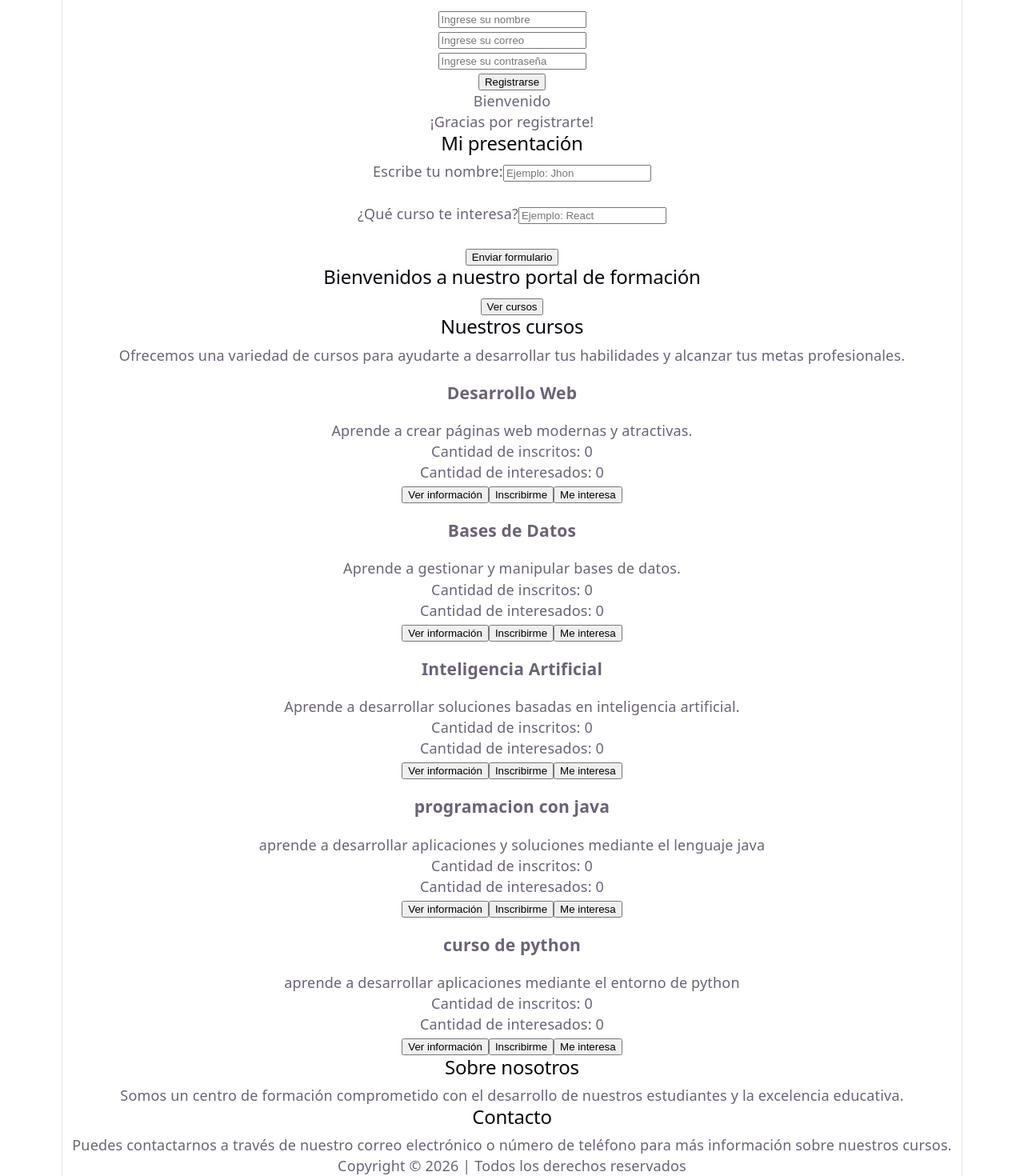
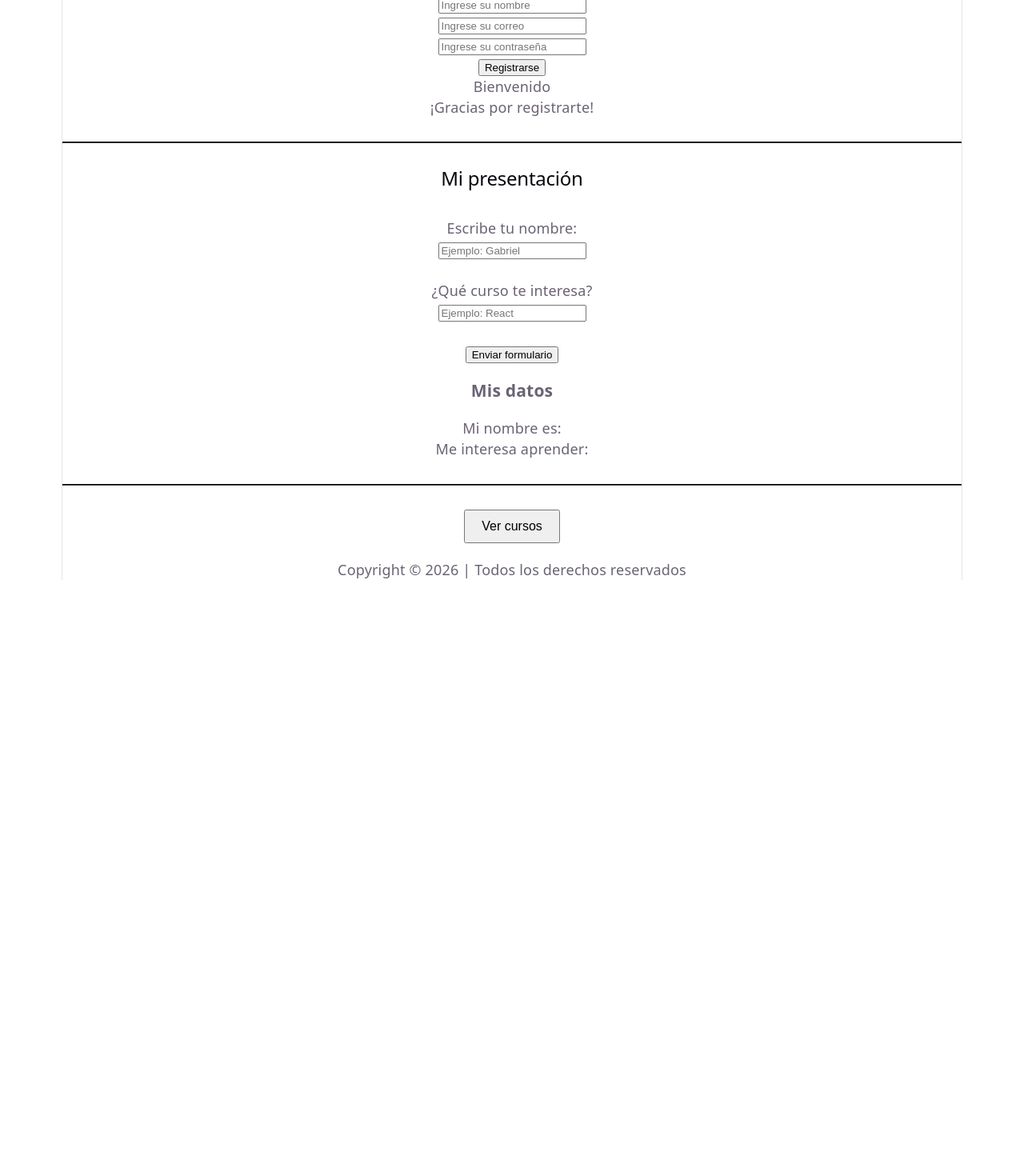
Before and after one commit to Jhonberrio24/proyecto-react, a React (Vite) app: page / in a window 1280 px wide. Shown: the part 248-1718 px from the top of the page at 80% size. After the commit the page ends 973 px from the top, so only its background shows below. Built offline with nearby package versions, Linux system fonts and the light colour scheme.

Commit message:
Actualizacion de codigo

```diff
--- a/src/App.jsx
+++ b/src/App.jsx
@@ -1,74 +1,80 @@
-import Header from "./Components/Header";
-import Navbar from "./Components/Navbar";
-import Curso from './components/Curso';
-import Footer from "./Components/Footer";
+import { useState } from "react";
+import Navbar from "./components/Navbar";
+import Header from "./components/Header";
 import RegistroAprendiz from "./components/RegistroAprendiz";
-import PresentacionAprendiz from "./Components/PresentacionAprendiz";
+import PresentacionAprendiz from "./components/PresentacionAprendiz";
+import Curso from "./components/Curso";
+import Footer from "./components/Footer";
+import "./App.css";
 
 function App() {
-  function saludar() {
-    alert("¡Bienvenido a nuestro portal de formación!");
-  }
+  const [mostrarCursos, setMostrarCursos] = useState(false);
+
+
+  const listaCursos = [
+    {
+      id: 1,
+      titulo: "Desarrollo Web",
+      descripcion: "Aprende a crear páginas web modernas y atractivas.",
+    },
+    {
+      id: 2,
+      titulo: "Bases de Datos",
+      descripcion: "Aprende a gestionar y manipular bases de datos.",
+    },
+    {
+      id: 3,
+      titulo: "Inteligencia Artificial",
+      descripcion: "Aprende a desarrollar soluciones basadas en inteligencia artificial.",
+    },
+    {
+      id: 4,
+      titulo: "programación con java",
+      descripcion: "aprende a desarrollar aplicaciones y soluciones mediante el lenguaje java",
+    },
+    {
+      id: 5,
+      titulo: "curso de python",
+      descripcion: "aprende a desarrollar aplicaciones mediante el entorno de python",
+    },
+  ];
+
   return (
-    <div>
+    <div className="App">
+      <Navbar />
       <Header />
-      <Navbar />
-      <RegistroAprendiz/>
+      <RegistroAprendiz />
 
-      <PresentacionAprendiz/>
+      <hr style={{ margin: "30px 0", borderColor: "#444" }} />
 
-      <main id="inicio">
-        <h2>Bienvenidos a nuestro portal de formación</h2>
+      <PresentacionAprendiz />
 
-        <button onclick={saludar}>Ver cursos</button>
+      <hr style={{ margin: "30px 0", borderColor: "#444" }} />
 
-        <section id="cursos">
+
+      <div style={{ textAlign: "center", margin: "20px 0" }}>
+        <button
+          onClick={() => setMostrarCursos(!mostrarCursos)}
+          style={{ padding: "10px 20px", fontSize: "16px", cursor: "pointer" }}
+        >
+          {mostrarCursos ? "Ocultar cursos" : "Ver cursos"}
+        </button>
+      </div>
+
+
+      {mostrarCursos && (
+        <div style={{ margin: "20px auto", maxWidth: "600px", textAlign: "center" }}>
           <h2>Nuestros cursos</h2>
-          <p>
-            Ofrecemos una variedad de cursos para ayudarte a desarrollar tus
-            habilidades y alcanzar tus metas profesionales.
-          </p>
-
-          <Curso
-            nombre="Desarrollo Web"
-            descripcion="Aprende a crear páginas web modernas y atractivas."
-          />
-
-          <Curso
-            nombre="Bases de Datos"
-            descripcion="Aprende a gestionar y manipular bases de datos."
-          />
-
-          <Curso
-            nombre="Inteligencia Artificial"
-            descripcion="Aprende a desarrollar soluciones basadas en inteligencia artificial."
-          />
-          <Curso
-        nombre="programacion con java"
-        descripcion="aprende a desarrollar aplicaciones y soluciones mediante el lenguaje java"
-        />
-      <Curso
-        nombre="curso de python"
-        descripcion="aprende a desarrollar aplicaciones mediante el entorno de python"
-        />
-        </section>
-
-        <section id="nosotros">
-          <h2>Sobre nosotros</h2>
-          <p>
-            Somos un centro de formación comprometido con el desarrollo de
-            nuestros estudiantes y la excelencia educativa.
-          </p>
-        </section>
-
-        <section id="contacto">
-          <h2>Contacto</h2>
-          <p>
-            Puedes contactarnos a través de nuestro correo electrónico o número
-            de teléfono para más información sobre nuestros cursos.
-          </p>
-        </section>
-      </main>
+          {listaCursos.map((curso) => (
+            <Curso
+              key={curso.id}
+              nombre={curso.titulo}
+              titulo={curso.titulo}
+              descripcion={curso.descripcion}
+            />
+          ))}
+        </div>
+      )}
 
       <Footer />
     </div>
--- a/src/components/PresentacionAprendiz.jsx
+++ b/src/components/PresentacionAprendiz.jsx
@@ -3,34 +3,44 @@ import { useState } from "react";
 function PresentacionAprendiz() {
   const [nombre, setNombre] = useState("");
   const [curso, setCurso] = useState("");
+  const [mensaje, setMensaje] = useState(""); // Estado para el mensaje
 
   function manejarEnvio(evento) {
-        eventoinicializar = evento; // o evento.preventDefault()
     evento.preventDefault();
 
-        alert(`¡Formulario enviado! Nombre: ${nombre}, Curso de interes:${curso}`);
+    if (nombre.trim() === "" || curso.trim() === "") {
+      setMensaje("Por favor, completar los campos.");
+      return;
+    }
+
+    setMensaje(`¡Formulario enviado correctamente! Nombre: ${nombre}, Curso: ${curso}`);
+
+
+    setNombre("");
+    setCurso("");
   }
 
   return (
     <div>
       <h2>Mi presentación</h2>
+      <br />
 
       <form onSubmit={manejarEnvio}>
-
         <label htmlFor="nombrePresentacion">Escribe tu nombre:</label>
-
+        <br />
         <input
           id="nombrePresentacion"
           type="text"
           value={nombre}
           onChange={(evento) => setNombre(evento.target.value)}
-                    placeholder="Ejemplo: Jhon"
+          placeholder="Ejemplo: Gabriel"
         />
 
         <br />
         <br />
 
         <label htmlFor="cursoPresentacion">¿Qué curso te interesa?</label>
+        <br />
         <input
           id="cursoPresentacion"
           type="text"
@@ -41,12 +51,16 @@ function PresentacionAprendiz() {
 
         <br />
         <br />
-                <button type="submit">
-                    Enviar formulario
-                </button>
 
+        <button type="submit">Enviar formulario</button>
       </form>
 
+
+      {mensaje && <p style={{ marginTop: "15px", fontWeight: "bold" }}>{mensaje}</p>}
+
+      <h3>Mis datos</h3>
+      <p>Mi nombre es: {nombre}</p>
+      <p>Me interesa aprender: {curso}</p>
     </div>
   );
 }
```
Lines whose indentation alone changed are shown as unchanged.
